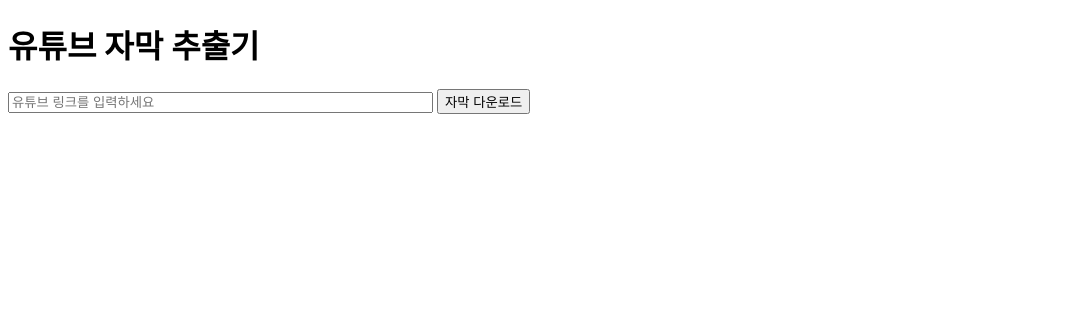
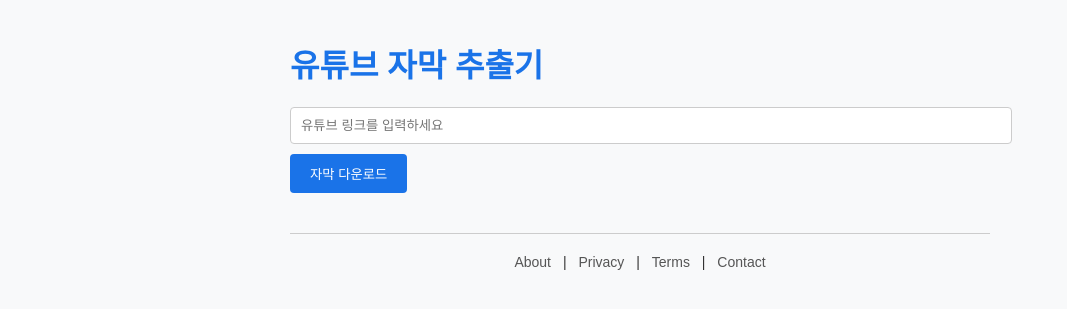
Before and after one commit to ieum3355/youtube-subtitle-app, a Flask app: page / in a window 1280 px wide. Shown: the top 309 px of the page, without its empty margins (0-1067 px from the left). Run offline with Flask 3, Linux system fonts and the light colour scheme.

Commit message:
Update index.html

```diff
--- a/templates/index.html
+++ b/templates/index.html
@@ -2,13 +2,70 @@
 <html lang="ko">
 <head>
   <meta charset="UTF-8">
-  <title>유튜브 자막 추출기</title>
+  <meta name="viewport" content="width=device-width, initial-scale=1.0">
+  <meta name="description" content="유튜브 자막을 손쉽게 추출해보세요. TalkTime은 무료 자막 다운로드 도구입니다.">
+  <title>유튜브 자막 추출기 - TalkTime</title>
+  <style>
+    body {
+      font-family: Arial, sans-serif;
+      max-width: 700px;
+      margin: 40px auto;
+      padding: 0 20px;
+      background: #f8f9fa;
+      color: #333;
+    }
+    h1 {
+      color: #1a73e8;
+    }
+    input[type="text"] {
+      padding: 10px;
+      width: 100%;
+      margin-bottom: 10px;
+      border: 1px solid #ccc;
+      border-radius: 4px;
+    }
+    button {
+      background-color: #1a73e8;
+      color: white;
+      padding: 10px 20px;
+      border: none;
+      border-radius: 4px;
+      cursor: pointer;
+    }
+    button:hover {
+      background-color: #0c59cf;
+    }
+    footer {
+      margin-top: 40px;
+      padding-top: 20px;
+      border-top: 1px solid #ccc;
+      text-align: center;
+      font-size: 14px;
+    }
+    footer a {
+      margin: 0 8px;
+      text-decoration: none;
+      color: #555;
+    }
+    footer a:hover {
+      text-decoration: underline;
+    }
+  </style>
 </head>
 <body>
+
   <h1>유튜브 자막 추출기</h1>
   <form method="POST">
-    <input type="text" name="url" placeholder="유튜브 링크를 입력하세요" size="50" required>
+    <input type="text" name="url" placeholder="유튜브 링크를 입력하세요" required>
     <button type="submit">자막 다운로드</button>
   </form>
+
+  <footer>
+    <a href="/about">About</a> |
+    <a href="/privacy">Privacy</a> |
+    <a href="/terms">Terms</a> |
+    <a href="/contact">Contact</a>
+  </footer>
+
 </body>
 </html>
```
